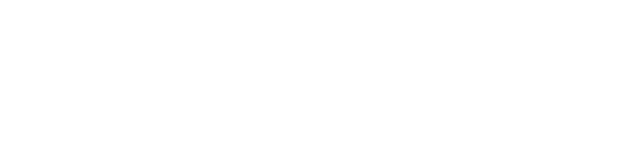
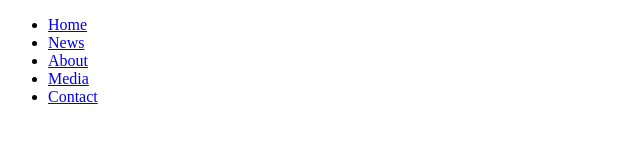
Before and after one commit to ryanboye/offcanvas_css3_menu, a plain HTML site: page index.html in a window 1280 px wide. Shown: the whole page, without its empty margins (0-640 px from the left). Drawn offline with Linux system fonts and the light colour scheme.

Commit message:
updated DOM

```diff
--- a/index.html
+++ b/index.html
@@ -3,11 +3,23 @@
 <head>
 	<title></title>
 </head>
+
 <body>
+
 	<header role="banner">
 		<nav role="navigation">
-
+			<ul>
+				<li><a href="#">Home</a></li>
+				<li><a href="#">News</a></li>
+				<li><a href="#">About</a></li>
+				<li><a href="#">Media</a></li>
+				<li><a href="#">Contact</a></li>
+			</ul>
 		</nav>
 	</header>
+
+	<div>
+	</div>
+
 </body>
 </html>
```
